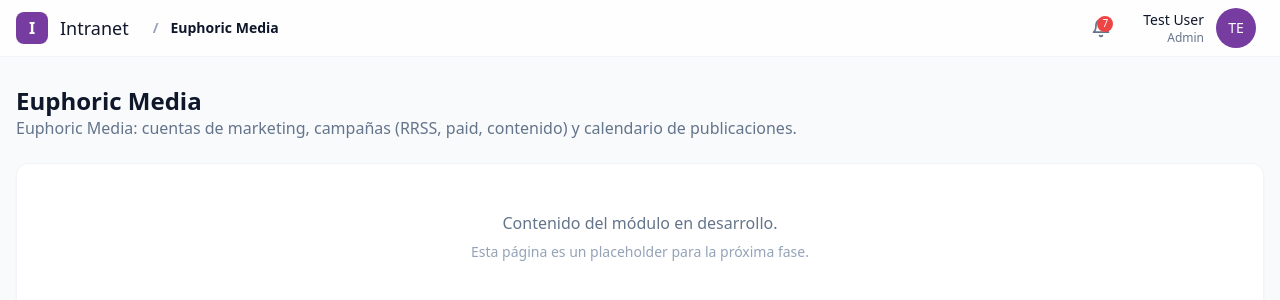
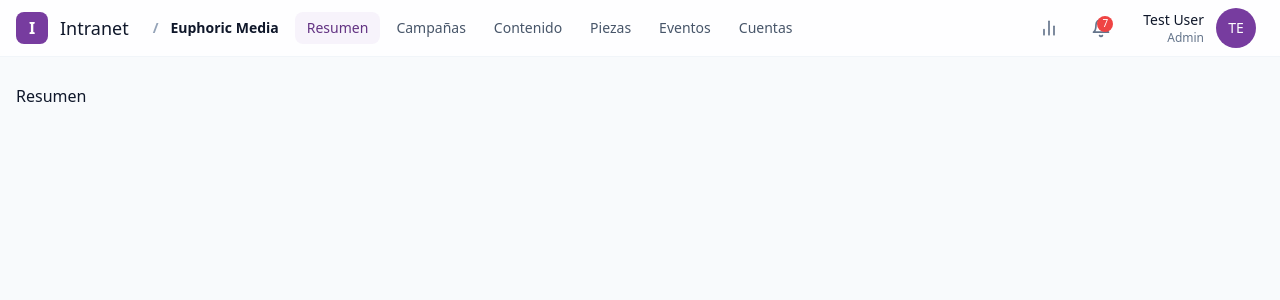
Before and after one commit to Arian1192/intranet-boilerplate, a React (Vite) app: page /euphoric in a window 1280 px wide. Shown: the top 300 px of the page. Built offline with nearby package versions, Linux system fonts and the light colour scheme.

Commit message:
feat: real EuphoricShell with nested routes and page stubs

```diff
--- a/src/app/router.tsx
+++ b/src/app/router.tsx
@@ -21,6 +21,13 @@ import { ActionDetailPage } from '@/features/etra/pages/ActionDetailPage';
 import { SeedingPage } from '@/features/etra/pages/SeedingPage';
 import { AccountsPage } from '@/features/etra/pages/AccountsPage';
 import { EventsPage } from '@/features/produccion/pages/EventsPage';
+import { ResumenPage } from '@/features/euphoric/pages/ResumenPage';
+import { CampanasPage } from '@/features/euphoric/pages/CampanasPage';
+import { ContenidoPage } from '@/features/euphoric/pages/ContenidoPage';
+import { PiezasPage } from '@/features/euphoric/pages/PiezasPage';
+import { EventosPage } from '@/features/euphoric/pages/EventosPage';
+import { CuentasPage } from '@/features/euphoric/pages/CuentasPage';
+import { AnaliticaPage } from '@/features/euphoric/pages/AnaliticaPage';
 
 export function AppRouter() {
   return (
@@ -45,7 +52,15 @@ export function AppRouter() {
         <Route index element={<EventsPage />} />
         <Route path=":eventId" element={<EventsPage />} />
       </Route>
-      <Route path="/euphoric" element={<EuphoricShell />} />
+      <Route path="/euphoric" element={<EuphoricShell />}>
+        <Route index element={<ResumenPage />} />
+        <Route path="campanas" element={<CampanasPage />} />
+        <Route path="calendario" element={<ContenidoPage />} />
+        <Route path="piezas" element={<PiezasPage />} />
+        <Route path="eventos" element={<EventosPage />} />
+        <Route path="cuentas" element={<CuentasPage />} />
+        <Route path="analitica" element={<AnaliticaPage />} />
+      </Route>
       <Route path="/creativos" element={<CreativosShell />} />
       <Route path="/cruda" element={<CrudaShell />} />
       <Route path="/crm" element={<CRMShell />} />
--- /dev/null
+++ b/src/features/euphoric/pages/AnaliticaPage.tsx
@@ -0,0 +1,3 @@
+export function AnaliticaPage() {
+  return <div>Analítica</div>;
+}
--- /dev/null
+++ b/src/features/euphoric/pages/CampanasPage.tsx
@@ -0,0 +1,3 @@
+export function CampanasPage() {
+  return <div>Campañas</div>;
+}
--- /dev/null
+++ b/src/features/euphoric/pages/ContenidoPage.tsx
@@ -0,0 +1,3 @@
+export function ContenidoPage() {
+  return <div>Contenido</div>;
+}
--- /dev/null
+++ b/src/features/euphoric/pages/CuentasPage.tsx
@@ -0,0 +1,3 @@
+export function CuentasPage() {
+  return <div>Cuentas</div>;
+}
--- /dev/null
+++ b/src/features/euphoric/pages/EventosPage.tsx
@@ -0,0 +1,3 @@
+export function EventosPage() {
+  return <div>Eventos</div>;
+}
--- /dev/null
+++ b/src/features/euphoric/pages/PiezasPage.tsx
@@ -0,0 +1,3 @@
+export function PiezasPage() {
+  return <div>Piezas</div>;
+}
--- /dev/null
+++ b/src/features/euphoric/pages/ResumenPage.tsx
@@ -0,0 +1,3 @@
+export function ResumenPage() {
+  return <div>Resumen</div>;
+}
--- a/src/features/modules/EuphoricShell.tsx
+++ b/src/features/modules/EuphoricShell.tsx
@@ -1,11 +1,31 @@
-import { ModuleShell } from './ModuleShell';
+import { Outlet } from 'react-router';
+import { BarChart2 } from 'lucide-react';
+import { AppLayout } from '@/components/layout';
+import type { User } from '@/types';
+
+const mockUser: User = { id: '1', email: 'test@example.com', name: 'Test User', role: 'Admin' };
+
+const tabs = [
+  { label: 'Resumen', href: '/euphoric' },
+  { label: 'Campañas', href: '/euphoric/campanas' },
+  { label: 'Contenido', href: '/euphoric/calendario' },
+  { label: 'Piezas', href: '/euphoric/piezas' },
+  { label: 'Eventos', href: '/euphoric/eventos' },
+  { label: 'Cuentas', href: '/euphoric/cuentas' },
+];
 
 export function EuphoricShell() {
   return (
-    <ModuleShell
-      title="Euphoric Media"
-      description="Euphoric Media: cuentas de marketing, campañas (RRSS, paid, contenido) y calendario de publicaciones."
-      tabs={['Dashboard', 'Cuentas', 'Campañas', 'Calendario']}
-    />
+    <AppLayout
+      user={mockUser}
+      module={{
+        name: 'Euphoric Media',
+        href: '/euphoric',
+        tabs,
+        iconAction: { icon: BarChart2, href: '/euphoric/analitica', label: 'Analítica' },
+      }}
+    >
+      <Outlet />
+    </AppLayout>
   );
 }
```
Also changed, not shown: 1 other file (tests, documents, lock files or other folders).
